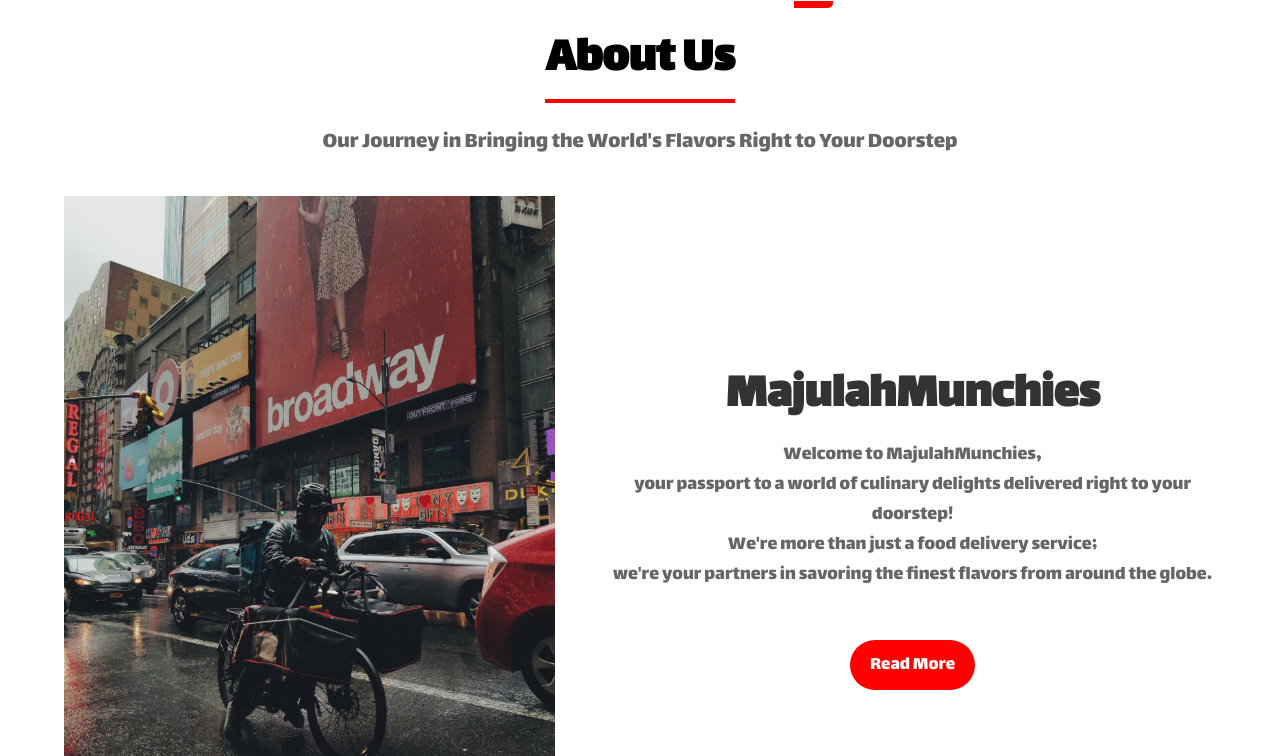
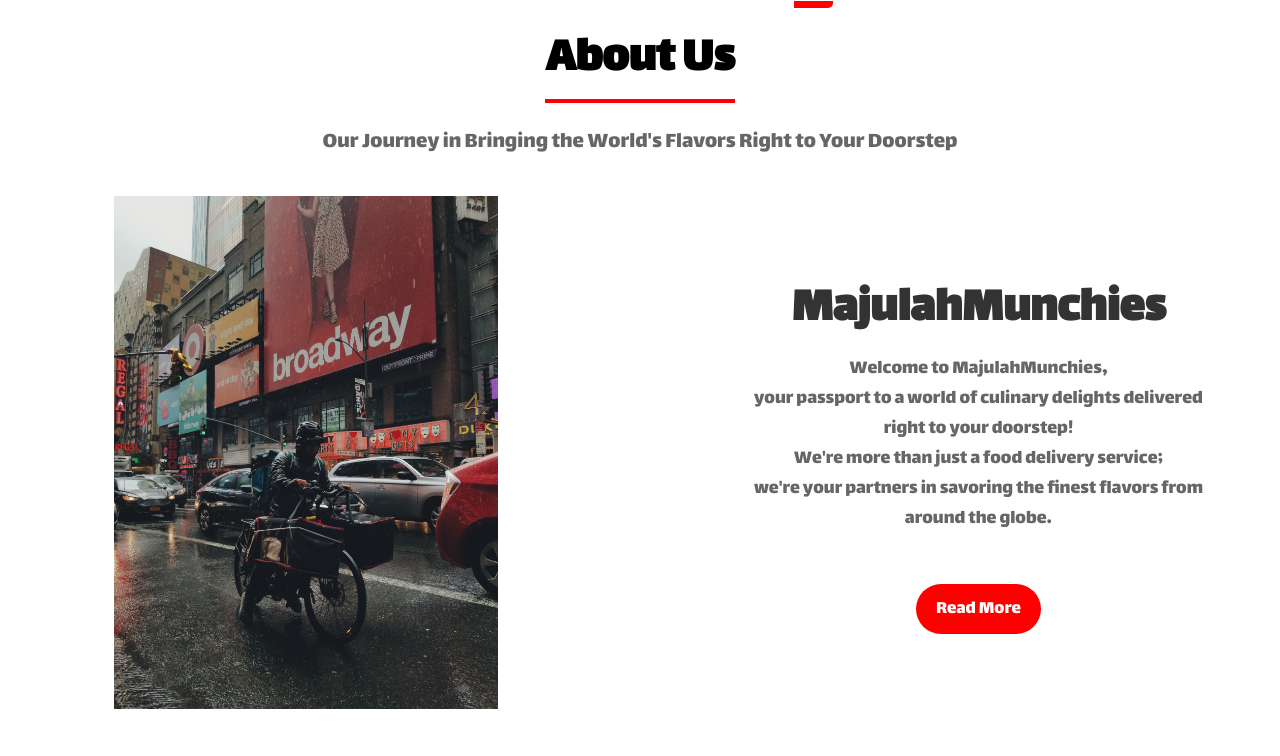
Before and after one commit to Huaty/FoodDelivery, a PHP site: page /about.php in a window 1280 px wide; the page is wider, and only the part inside the window is pictured. Shown: the part 479-1235 px from the top of that part. Run offline with PHP 8.4, Linux system fonts and the light colour scheme; some web fonts are replaced.

Commit message:
update 2 css aboutus

```diff
--- a/html/style.css
+++ b/html/style.css
@@ -558,8 +558,8 @@ margin-bottom: 35px;
 
 .about-image{
   overflow: hidden;
-  margin-left: auto;
-  margin-right: auto;
+  margin-left: 50px;
+  margin-right: 200px;
   width:50%;
   height:50%;
   position: relative;
```
